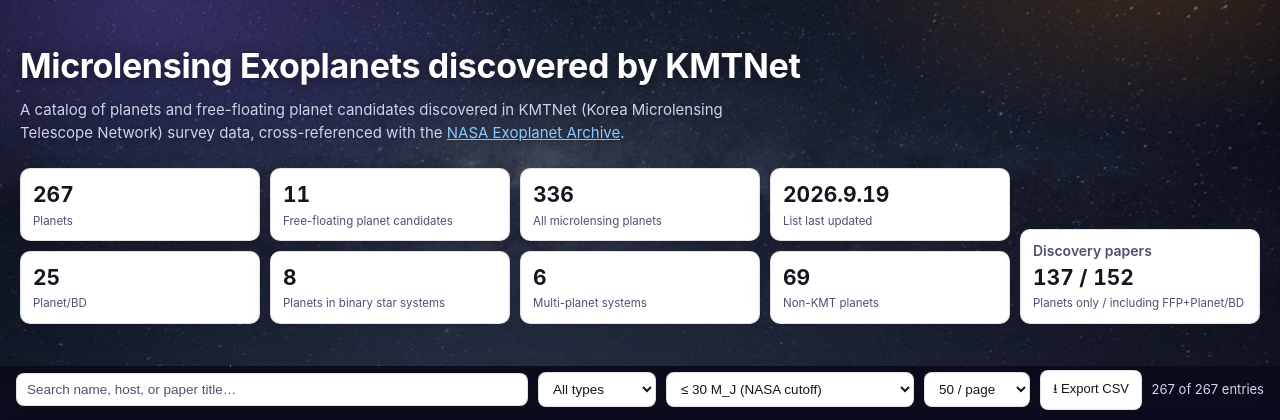
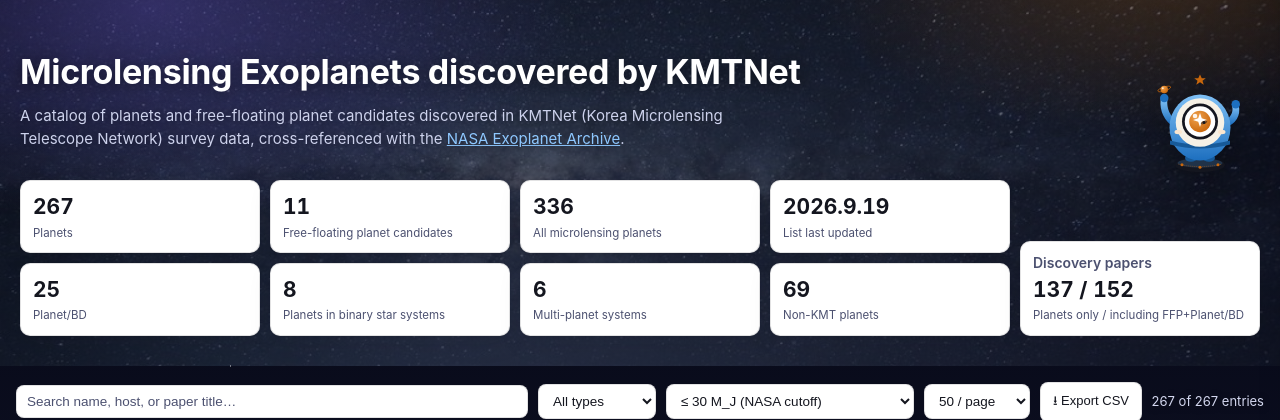
Before and after one commit to bulk17/ExoKMTNet, a PHP site: page / in a window 1280 px wide. Shown: the part 74-494 px from the top of the page. Run offline with PHP 8.4, Linux system fonts and the light colour scheme.

Commit message:
Add Lensy mascot to homepage hero
Places the mascot beside the hero copy on a dark starfield background,
stacking above it on narrow screens.

Co-Authored-By: Claude Sonnet 5 <noreply@anthropic.com>
Claude-Session: https://claude.ai/code/session_01GNdpiB2YTdkBJ7rD5g1Sb3

```diff
--- a/assets/css/style.css
+++ b/assets/css/style.css
@@ -231,6 +231,27 @@ a { color: var(--link); }
    text, always light-colored since the backdrop is reliably dark. */
 .hero {
   padding: 28px 4px 24px;
+}
+
+.hero-top {
+  display: flex;
+  align-items: center;
+  justify-content: space-between;
+  gap: 24px;
+}
+
+.hero-copy { flex: 1 1 auto; min-width: 0; }
+
+.hero-mascot {
+  height: 140px;
+  width: auto;
+  flex: none;
+  filter: drop-shadow(0 8px 20px rgba(0, 0, 0, 0.35));
+}
+
+@media (max-width: 720px) {
+  .hero-top { flex-direction: column; align-items: flex-start; }
+  .hero-mascot { height: 100px; align-self: center; }
 }
 
 .hero h1 {
--- a/index.html
+++ b/index.html
@@ -33,6 +33,8 @@
   </div>
 
   <section class="hero">
+    <div class="hero-top">
+      <div class="hero-copy">
         <h1>Microlensing Exoplanets discovered by KMTNet</h1>
         <p>
           A catalog of planets and free-floating planet
@@ -40,6 +42,9 @@
           cross-referenced with the
           <a href="https://exoplanetarchive.ipac.caltech.edu/" target="_blank" rel="noopener">NASA Exoplanet Archive</a>.
         </p>
+      </div>
+      <img src="assets/images/lensy-mascot.svg" alt="" class="hero-mascot" />
+    </div>
     <div class="stat-grid">
       <div class="stat-card stat-card-clickable" id="totalCard" role="button" tabindex="0"><div class="num" id="statTotal">—</div><div class="label">Planets</div></div>
       <div class="stat-card stat-card-clickable" id="ffpCard" role="button" tabindex="0"><div class="num" id="statFfp">—</div><div class="label">Free-floating planet candidates</div></div>
```
Lines whose indentation alone changed are shown as unchanged.
